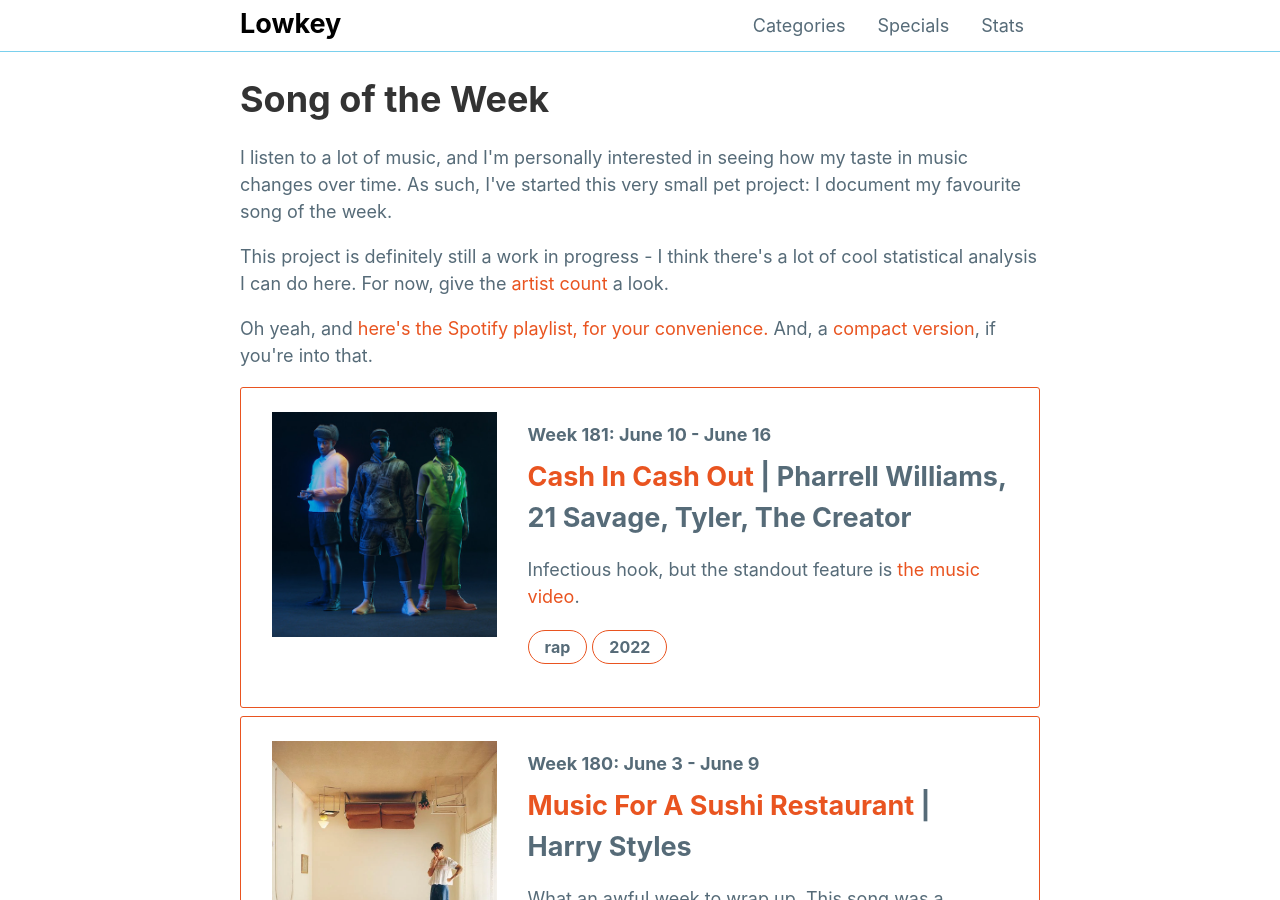
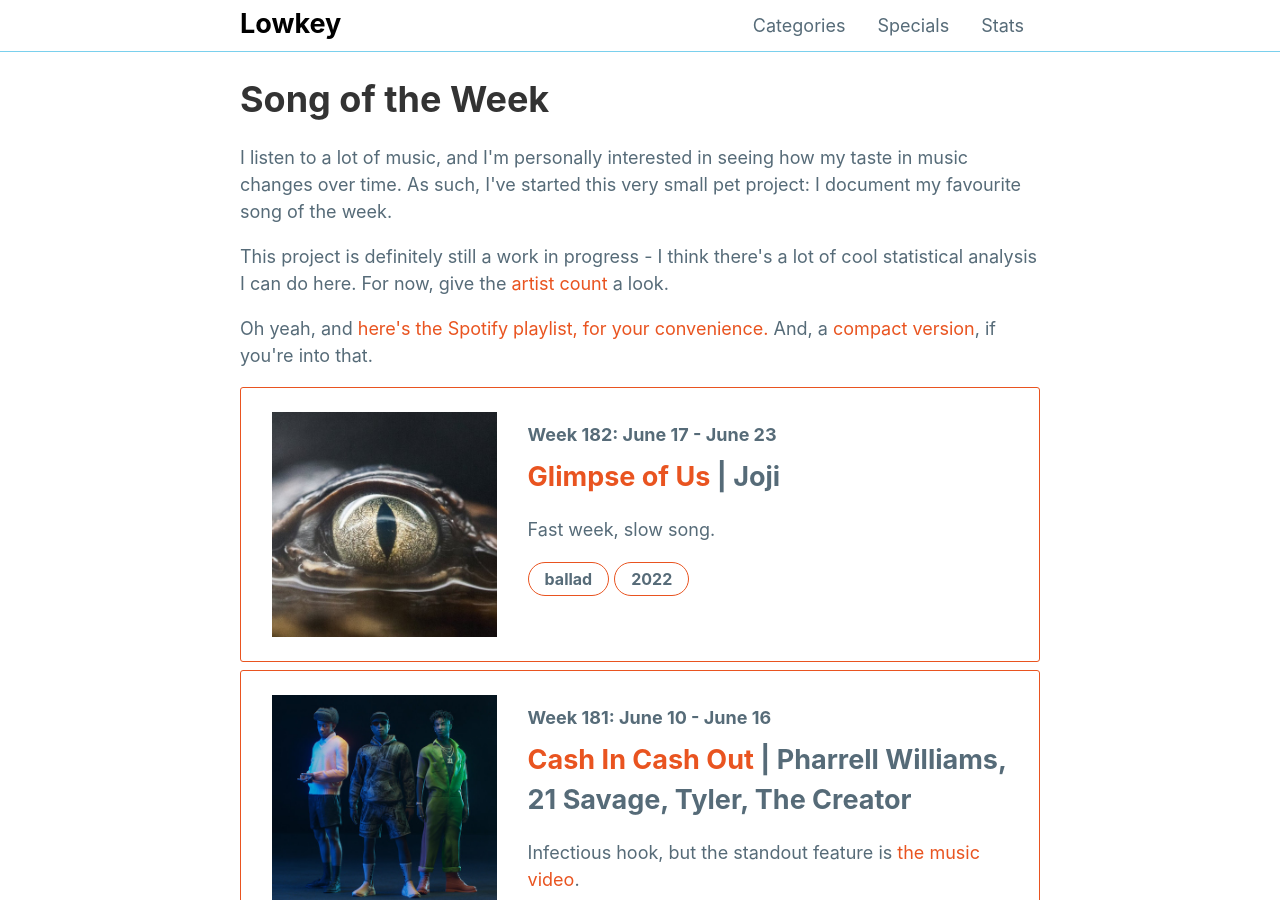
Before and after one commit to mattxwang/lowkey, a Jekyll site: the page built from stats/song-of-the-week.html, in a window 1280 px wide and 900 px high. Built offline with Jekyll 4.4.1, drawn with Linux system fonts in a browser that asks for light colours; comment, search, counter and statistics services are not loaded.

Commit message:
glimpse of us

```diff
--- a/_data/sotw.yml
+++ b/_data/sotw.yml
@@ -2061,3 +2061,14 @@ week181:
   year: 2022
   blurb: >
     Infectious hook, but the standout feature is [the music video](https://www.youtube.com/watch?v=cKEwnhc8ItY).
+week182:
+  week: "Week 182: June 17 - June 23"
+  title: "Glimpse of Us"
+  artists:
+  - "Joji"
+  album: "Glimpse of Us"
+  album_art: "glimpse-of-us.jpeg"
+  genre: "ballad"
+  year: 2022
+  blurb: >
+    Fast week, slow song.
```
Also changed, not shown: img/albums/glimpse-of-us.jpeg (added).
